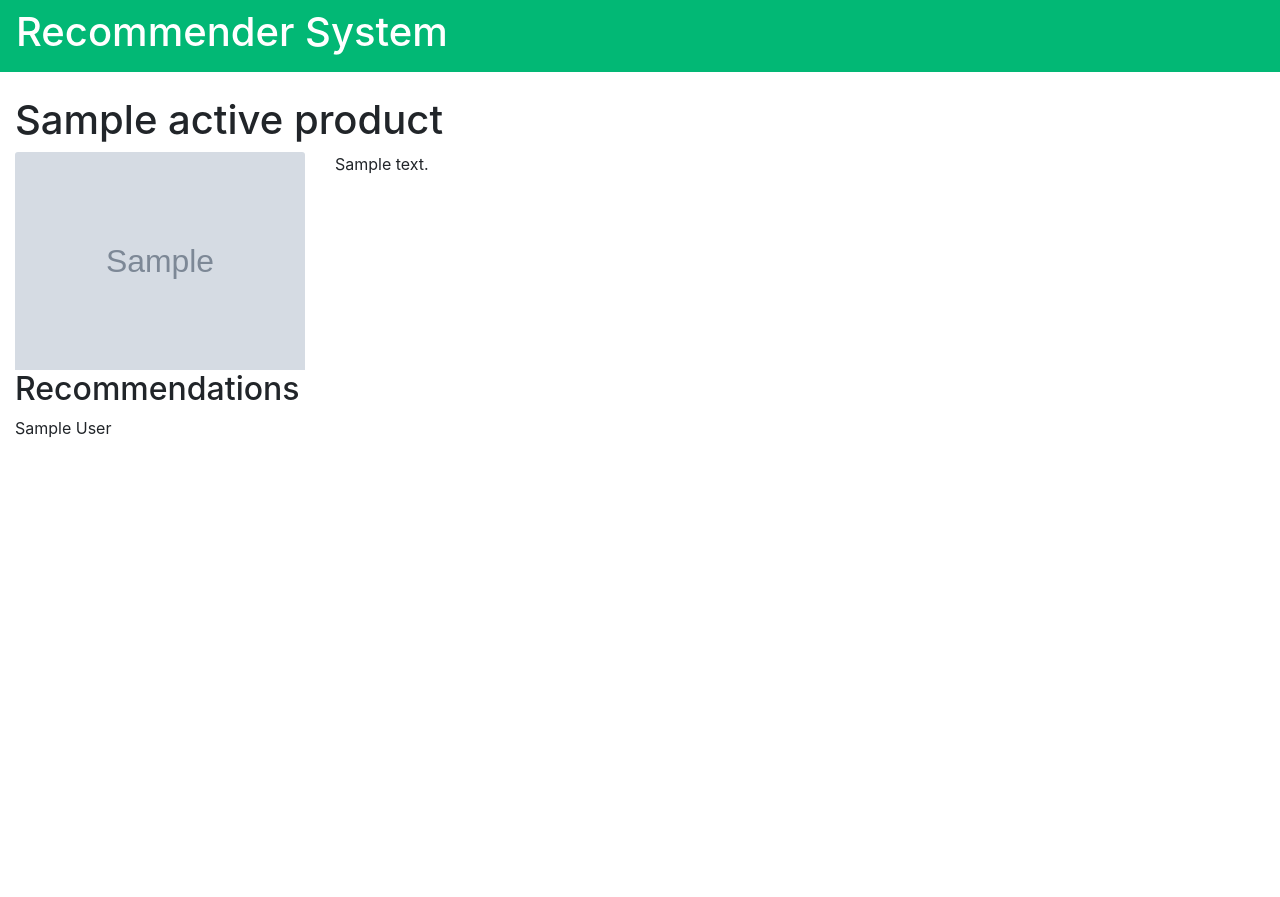
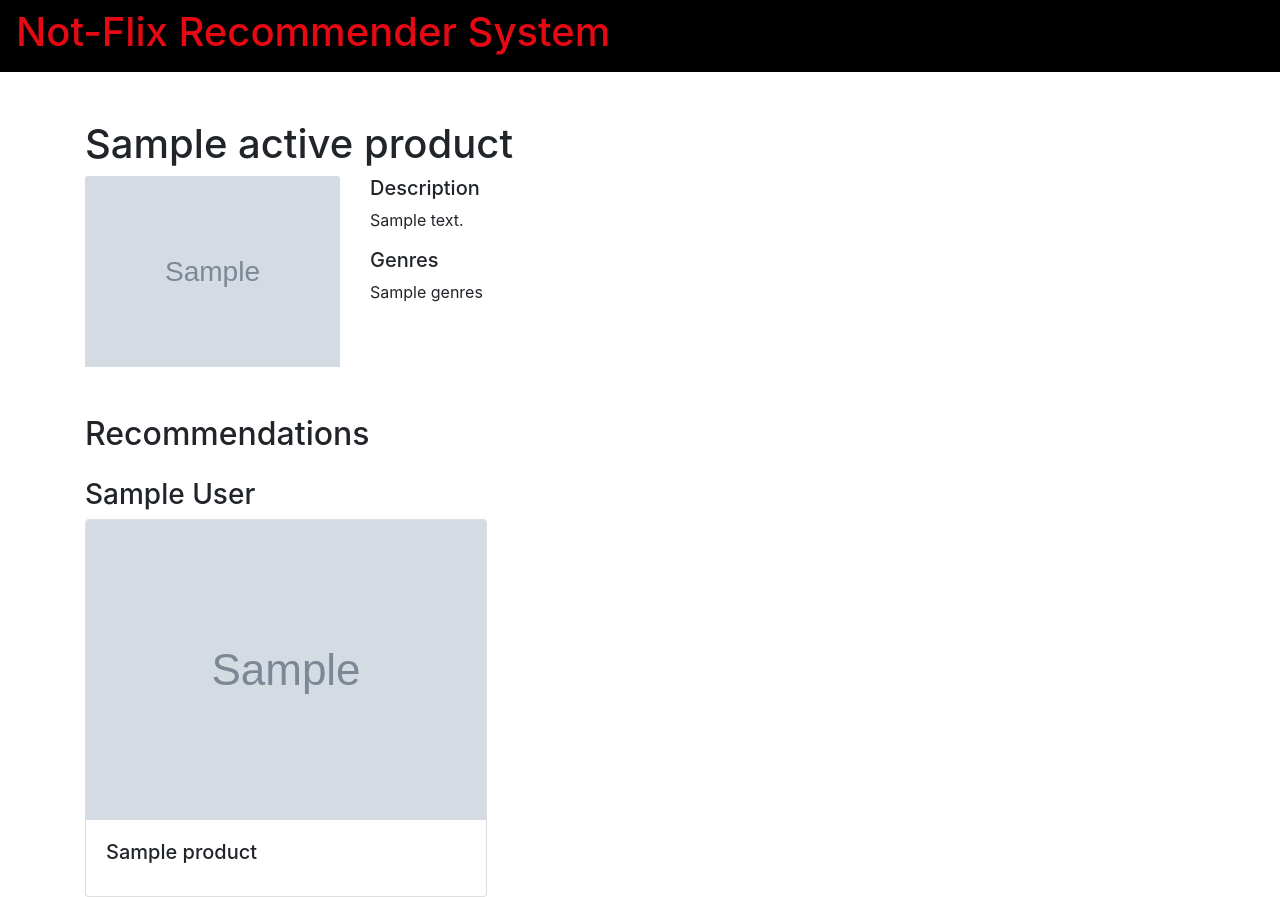
Before and after one commit to ericdaat/notflix, a Flask app: template src/web/templates/product/index.html in a window 1280 px wide. Before the commit the page ends 438 px from the top, so only its background shows below. Run offline with Flask 2, Linux system fonts and the light colour scheme; the template is opened without the code that fills it: most values are stand-ins (such as "Sample title", 1, 10 or a date in 2020); grey boxes marked "Sample" are stand-in pictures; some libraries are stand-ins or nearby versions.

Commit message:
new frontend

```diff
--- a/src/application/engines/blueprints/db_based.py
+++ b/src/application/engines/blueprints/db_based.py
@@ -1,4 +1,3 @@
-import logging
 from application.engines.engine import Engine
 from data_connector.utils import get_session
 from data_connector.models import Product as ProductTable
@@ -17,7 +16,7 @@ class DBBasedEngine(Engine):
                            .filter(ProductTable.id != active_product.id)\
                            .limit(10).all()
 
-        r.items = recommendations
+        r.products = recommendations
 
         return r.to_dict()
 
--- a/src/application/recommender.py
+++ b/src/application/recommender.py
@@ -29,7 +29,7 @@ class Recommender(object):
 
         for e in self.engines:
             recommendations = e.recommend(active_product)
-            if len(recommendations["items"]) > 0:
+            if len(recommendations["products"]) > 0:
                 recommendation_list.append(recommendations)
 
         return recommendation_list
--- a/src/application/templates/recommendations.py
+++ b/src/application/templates/recommendations.py
@@ -1,7 +1,7 @@
 class Recommendations(object):
     def __init__(self):
         self.type = ""
-        self.items = None
+        self.products = None
         self.display_name = ""
         self.priority = 0
 
@@ -10,4 +10,4 @@ class Recommendations(object):
 
     def to_string(self):
         return "{1} recommendations for {0}".format(self.type,
-                                                    len(self.items))
+                                                    len(self.products))
--- a/src/main.py
+++ b/src/main.py
@@ -19,4 +19,4 @@ if __name__ == "__main__":
 
     r = Recommender()
     c = Context(item_id=100, user_id=3)
-    print(r.recommend(c))
+    recommendations = r.recommend(c)
--- a/src/web/product.py
+++ b/src/web/product.py
@@ -19,4 +19,4 @@ def index(product_id):
 
     return render_template('product/index.html',
                            active_product=active_product,
-                           recommendedations=recommendations)
+                           recommendations=recommendations)
--- a/src/web/templates/base.html
+++ b/src/web/templates/base.html
@@ -16,15 +16,24 @@
       href="https://cdnjs.cloudflare.com/ajax/libs/font-awesome/4.7.0/css/font-awesome.min.css">
 
 <!-- Javascript -->
-<script src="https://code.jquery.com/jquery-3.3.1.slim.min.js" integrity="sha384-q8i/X+965DzO0rT7abK41JStQIAqVgRVzpbzo5smXKp4YfRvH+8abtTE1Pi6jizo" crossorigin="anonymous"></script>
-<script src="https://cdnjs.cloudflare.com/ajax/libs/popper.js/1.14.3/umd/popper.min.js" integrity="sha384-ZMP7rVo3mIykV+2+9J3UJ46jBk0WLaUAdn689aCwoqbBJiSnjAK/l8WvCWPIPm49" crossorigin="anonymous"></script>
-<script src="https://stackpath.bootstrapcdn.com/bootstrap/4.1.3/js/bootstrap.min.js" integrity="sha384-ChfqqxuZUCnJSK3+MXmPNIyE6ZbWh2IMqE241rYiqJxyMiZ6OW/JmZQ5stwEULTy" crossorigin="anonymous"></script>
+<script src="https://code.jquery.com/jquery-3.3.1.slim.min.js"
+        integrity="sha384-q8i/X+965DzO0rT7abK41JStQIAqVgRVzpbzo5smXKp4YfRvH+8abtTE1Pi6jizo"
+        crossorigin="anonymous"></script>
+<script src="https://cdnjs.cloudflare.com/ajax/libs/popper.js/1.14.3/umd/popper.min.js"
+        integrity="sha384-ZMP7rVo3mIykV+2+9J3UJ46jBk0WLaUAdn689aCwoqbBJiSnjAK/l8WvCWPIPm49"
+        crossorigin="anonymous"></script>
+<script src="https://stackpath.bootstrapcdn.com/bootstrap/4.1.3/js/bootstrap.min.js"
+        integrity="sha384-ChfqqxuZUCnJSK3+MXmPNIyE6ZbWh2IMqE241rYiqJxyMiZ6OW/JmZQ5stwEULTy"
+        crossorigin="anonymous"></script>
 
-<nav class="navbar navbar-light" style="background-color: #02b875ff;">
-  <h1 style="color:white">
-    <a style="text-decoration:none; color: inherit;">{% block title_page %} Recommender System{% endblock %}</a>
+<nav class="navbar navbar-light" style="background-color:black;">
+  <h1 style="color:#E50914">
+    <a href="{{ url_for('home.index') }}" style="text-decoration:none; color: inherit;">
+      Not-Flix Recommender System</a>
   </h1>
 </nav>
 
 
-{% block content %}{% endblock %}
+<div class="container mt-5">
+  {% block content %}{% endblock %}
+</div>
--- a/src/web/templates/home/index.html
+++ b/src/web/templates/home/index.html
@@ -2,10 +2,10 @@
 
 {% block content %}
 
-<div class="container-fluid mt-4">
 <div class="card-columns">
 {% for p in products %}
-    <a href="{{ url_for('product.index', product_id=p.id) }}">
+<a href="{{ url_for('product.index', product_id=p.id) }}"
+   style="text-decoration:none; color: inherit;">
 <div class="card">
   <img class="card-img-top" src="{{ p.image }}">
   <div class="card-body">
@@ -16,6 +16,5 @@
 </a>
 {% endfor %}
 </div>
-</div>
 
 {% endblock %}
--- a/src/web/templates/product/index.html
+++ b/src/web/templates/product/index.html
@@ -2,7 +2,6 @@
 
 {% block content %}
 
-<div class="container-fluid mt-4">
 <div class="row">
     <div class="col-sm">
         <h1> {{ active_product.name }}</h1>
@@ -13,24 +12,39 @@
         <img class="card-img-top" src="{{ active_product.image }}">
     </div>
     <div class="col-sm-3">
+        <h5>Description</h5>
         <p>{{ active_product.description }}</p>
+        <h5>Genres</h5>
+        <p>{{ active_product.genres }}</p>
     </div>
 </div>
 
-    <div class="row">
+<div class="row mt-5">
     <div class="col-sm">
         <h2>Recommendations</h2>
     </div>
 </div>
 
-    {% for recommendation in recommendations %}
-        {{ recommendation["display_name"] }}
+{% for r in recommendations %}
+    <div class="row mt-3">
+        <div class="col-sm">
+            <h3>{{ r.display_name }}</h3>
+
+            <div class="card-deck">
+            {% for i in r.products %}
+                <a href="{{ url_for('product.index', product_id=i.id) }}"
+                    style="text-decoration:none; color: inherit;">
+                <div class="card">
+                    <img class="card-img-top" src="{{i.image}}" alt="Card image cap">
+                    <div class="card-body">
+                      <h5 class="card-title"> {{ i.name }}</h5>
+                    </div>
+                </div>
+                </a>
+            {% endfor %}
+            </div>
+        </div>
+    </div>
 {% endfor %}
 
-
-
-</div>
-
-
-
 {% endblock %}
```
Lines whose indentation alone changed are shown as unchanged.
